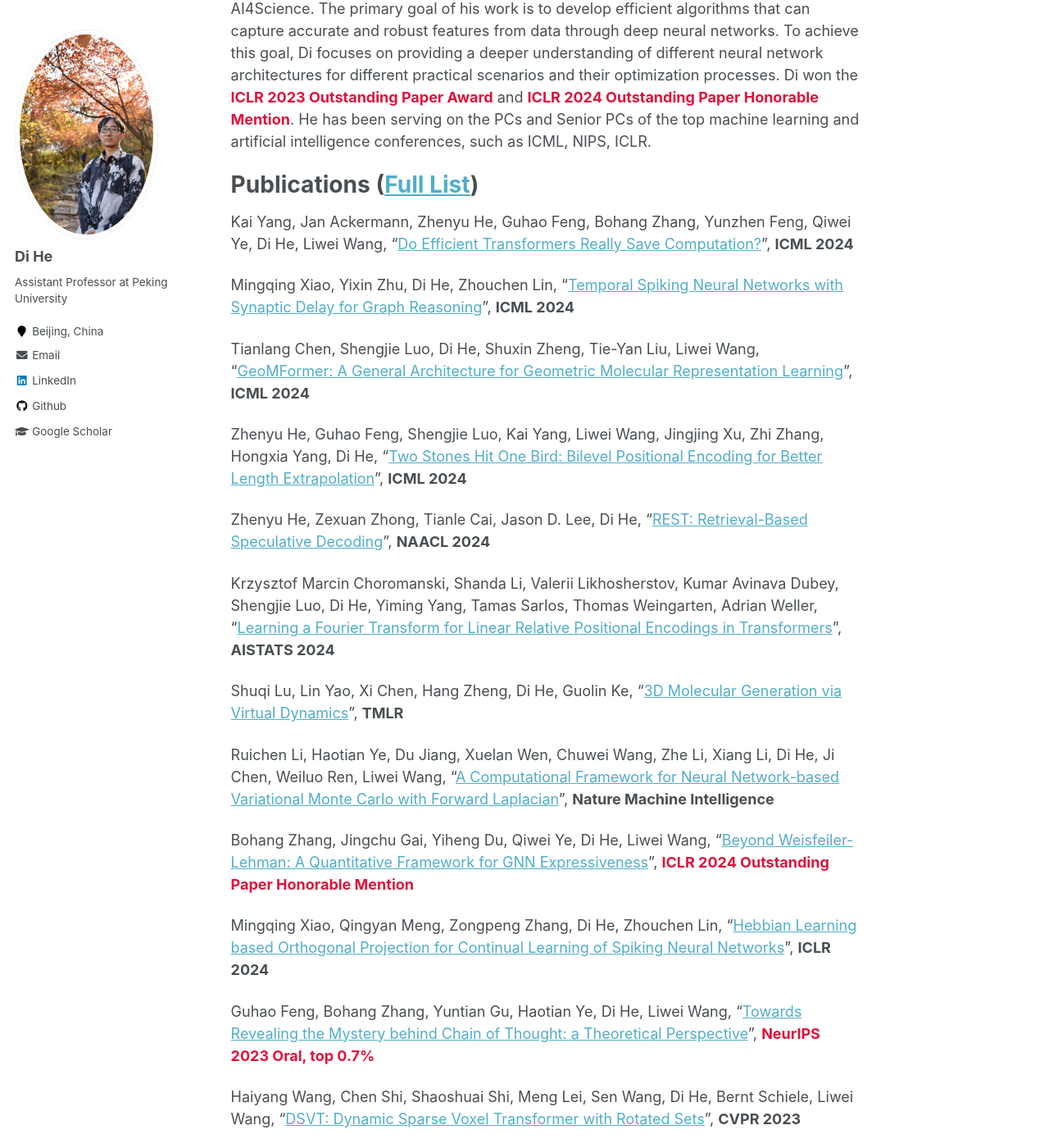
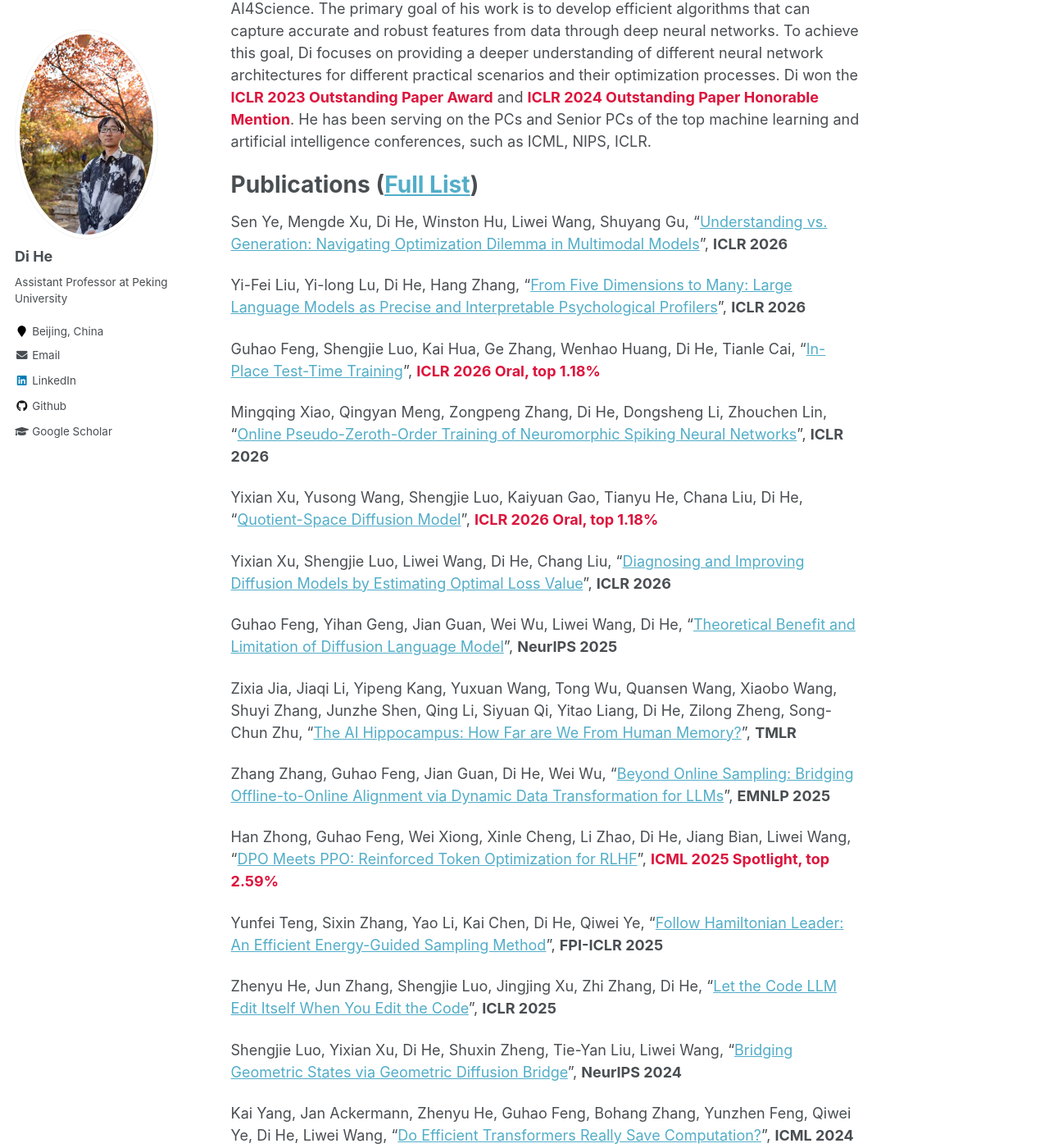
Before and after one commit to DiHe-PKU/DiHe-PKU.github.io, a Jekyll site: the page built from _pages/about.md, in a window 1280 px wide and 1400 px high, scrolled down 295 px. Shown: the whole window at 82% size. Built offline with Jekyll 4.4.1, drawn with Linux system fonts in a browser that asks for light colours; formulas are drawn with MathJax 3.

Commit message:
20260210 update

```diff
--- a/_pages/about.md
+++ b/_pages/about.md
@@ -15,6 +15,32 @@ Di’s main research focuses on generative models (e.g., large language models)
 
 Publications ([Full List](https://scholar.google.com/citations?hl=zh-CN&user=orVoz4IAAAAJ&view_op=list_works&sortby=pubdate))
 =====
+
+Sen Ye, Mengde Xu, Di He, Winston Hu, Liwei Wang, Shuyang Gu, "[Understanding vs. Generation: Navigating Optimization Dilemma in Multimodal Models](https://openreview.net/forum?id=1smez00sCm)", **ICLR 2026**
+
+Yi-Fei Liu, Yi-long Lu, Di He, Hang Zhang, "[From Five Dimensions to Many: Large Language Models as Precise and Interpretable Psychological Profilers](https://arxiv.org/abs/2511.03235)", **ICLR 2026**
+
+Guhao Feng, Shengjie Luo, Kai Hua, Ge Zhang, Wenhao Huang, Di He, Tianle Cai, "[In-Place Test-Time Training](https://openreview.net/forum?id=dTWfCLSoyl)", **<font color="#DC143C"> ICLR 2026 Oral, top 1.18%</font>**
+
+Mingqing Xiao, Qingyan Meng, Zongpeng Zhang, Di He, Dongsheng Li, Zhouchen Lin, "[Online Pseudo-Zeroth-Order Training of Neuromorphic Spiking Neural Networks](https://arxiv.org/abs/2407.12516)", **ICLR 2026**
+
+Yixian Xu, Yusong Wang, Shengjie Luo, Kaiyuan Gao, Tianyu He, Chana Liu, Di He, "[Quotient-Space Diffusion Model](https://openreview.net/forum?id=3JPAkwSVc4)", **<font color="#DC143C"> ICLR 2026 Oral, top 1.18%</font>**
+
+Yixian Xu, Shengjie Luo, Liwei Wang, Di He, Chang Liu, "[Diagnosing and Improving Diffusion Models by Estimating Optimal Loss Value](https://arxiv.org/abs/2506.13763)", **ICLR 2026**
+
+Guhao Feng, Yihan Geng, Jian Guan, Wei Wu, Liwei Wang, Di He, "[Theoretical Benefit and Limitation of Diffusion Language Model](https://arxiv.org/abs/2502.09622)", **NeurIPS 2025**
+
+Zixia Jia, Jiaqi Li, Yipeng Kang, Yuxuan Wang, Tong Wu, Quansen Wang, Xiaobo Wang, Shuyi Zhang, Junzhe Shen, Qing Li, Siyuan Qi, Yitao Liang, Di He, Zilong Zheng, Song-Chun Zhu, "[The AI Hippocampus: How Far are We From Human Memory?](https://arxiv.org/abs/2601.09113)", **TMLR**
+
+Zhang Zhang, Guhao Feng, Jian Guan, Di He, Wei Wu, "[Beyond Online Sampling: Bridging Offline-to-Online Alignment via Dynamic Data Transformation for LLMs](https://aclanthology.org/2025.emnlp-main.1378/)", **EMNLP 2025**
+
+Han Zhong, Guhao Feng, Wei Xiong, Xinle Cheng, Li Zhao, Di He, Jiang Bian, Liwei Wang, "[DPO Meets PPO: Reinforced Token Optimization for RLHF](https://arxiv.org/abs/2404.18922)", **<font color="#DC143C"> ICML 2025 Spotlight, top 2.59%</font>**
+
+Yunfei Teng, Sixin Zhang, Yao Li, Kai Chen, Di He, Qiwei Ye, "[Follow Hamiltonian Leader: An Efficient Energy-Guided Sampling Method](https://openreview.net/forum?id=EM75aI3mAs)", **FPI-ICLR 2025**
+
+Zhenyu He, Jun Zhang, Shengjie Luo, Jingjing Xu, Zhi Zhang, Di He, "[Let the Code LLM Edit Itself When You Edit the Code](https://arxiv.org/abs/2407.03157)", **ICLR 2025**
+
+Shengjie Luo, Yixian Xu, Di He, Shuxin Zheng, Tie-Yan Liu, Liwei Wang, "[Bridging Geometric States via Geometric Diffusion Bridge](https://arxiv.org/abs/2410.24220)", **NeurIPS 2024**
 
 Kai Yang, Jan Ackermann, Zhenyu He, Guhao Feng, Bohang Zhang, Yunzhen Feng, Qiwei Ye, Di He, Liwei Wang, "[Do Efficient Transformers Really Save Computation?](https://arxiv.org/abs/2402.13934)", **ICML 2024**
 
```
